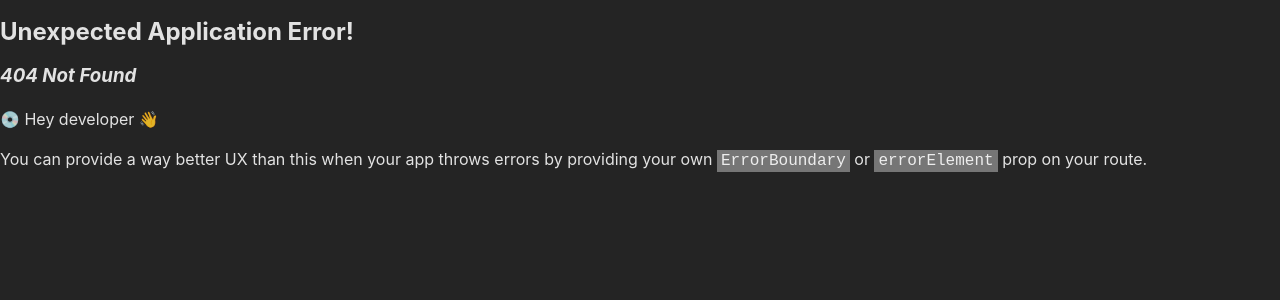
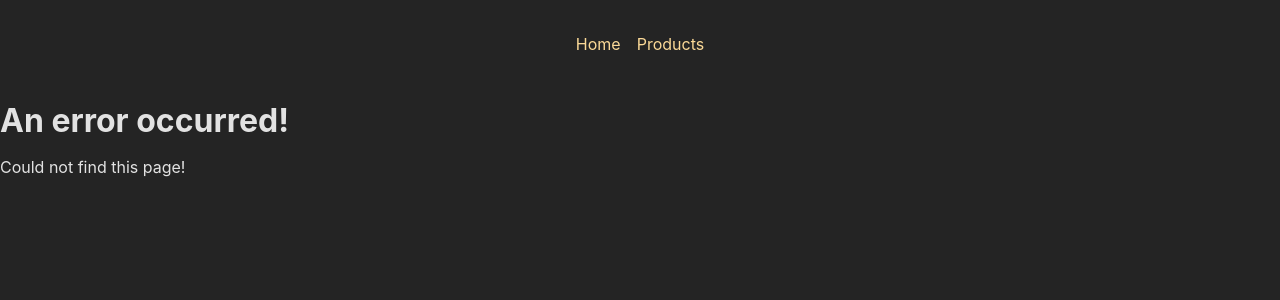
Before and after one commit to hafsasaleem27/routing, a React (Create React App) app: page /products/1 in a window 1280 px wide. Before the commit this address had no page. Shown: the top 300 px of the page. Built offline with nearby package versions, Linux system fonts and the light colour scheme.

Commit message:
added an error page

```diff
--- a/src/App.js
+++ b/src/App.js
@@ -6,6 +6,7 @@ import {
 import RootLayout from "./pages/Root";
 import Homepage from "./pages/Homepage";
 import ProductsPage from "./pages/ProductsPage";
+import ErrorPage from "./pages/Error";
 
 // const routeDefinitions = createRoutesFromElements(
 //   <Route>
@@ -18,6 +19,7 @@ const router = createBrowserRouter([
   {
     path: "/",
     element: <RootLayout/>,
+    errorElement: <ErrorPage/>,
     children: [
       { path: "/", element: <Homepage/> },
       { path: "/products", element: <ProductsPage /> }
--- /dev/null
+++ b/src/pages/Error.js
@@ -0,0 +1,15 @@
+import MainNavigation from "../components/MainNavigation";
+
+function ErrorPage() {
+  return (
+    <>
+      <MainNavigation />
+      <main>
+        <h1>An error occurred!</h1>
+        <p>Could not find this page!</p>
+      </main>
+    </>
+  );
+}
+
+export default ErrorPage;
```
